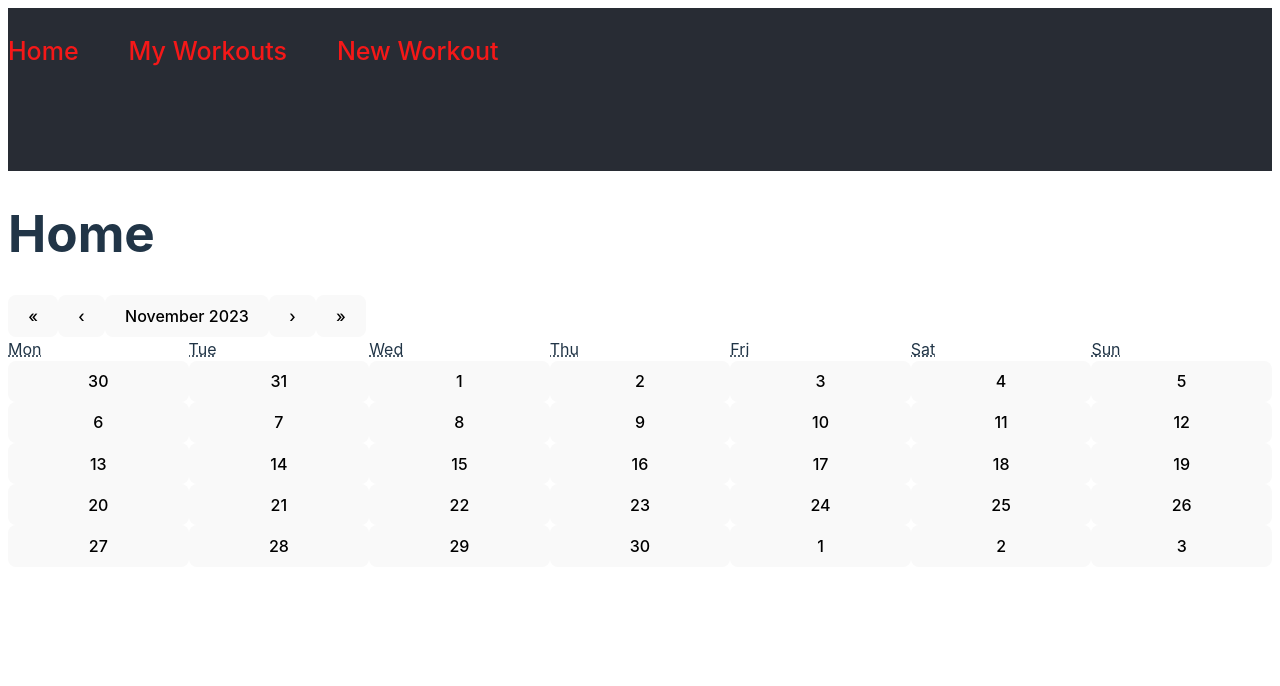
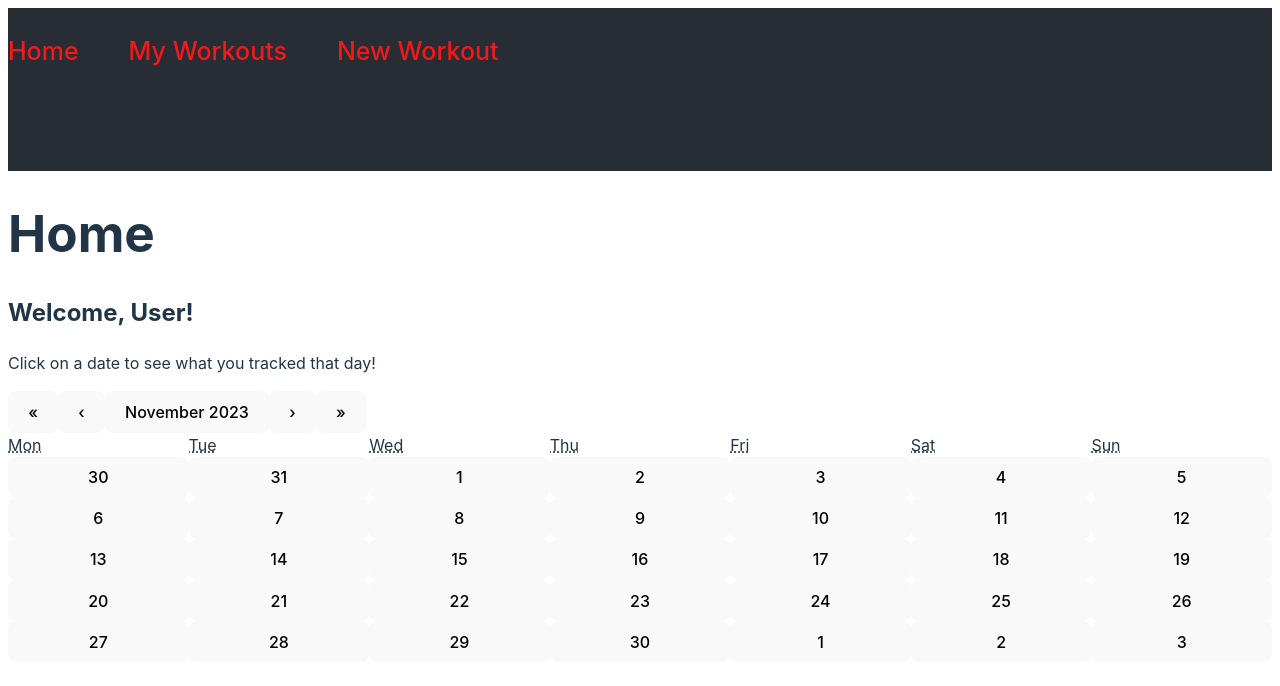
Before and after one commit to brianahlers/workoutwiz, a React (Vite) app in the folder client/: page / in a window 1280 px wide. Shown: the top 686 px of the page. Built offline with nearby package versions, Linux system fonts and the light colour scheme.

Commit message:
fixing minor details in frontend

```diff
--- a/client/src/Components/Home.jsx
+++ b/client/src/Components/Home.jsx
@@ -18,6 +18,8 @@ const Home = () => {
     return (
         <div className="home">
             <h1>Home</h1>
+            <h2>Welcome, User!</h2>
+            <p>Click on a date to see what you tracked that day!</p>
             <Calendar onChange={setValue} value={value} onClickDay={handleDateChange} />
 
         </div>
--- a/client/src/Components/MyWorkouts.jsx
+++ b/client/src/Components/MyWorkouts.jsx
@@ -1,4 +1,5 @@
 import React from 'react';
+import Button from 'react-bootstrap/Button';
 
 const MyWorkouts = () => {
     return (
--- a/client/src/Components/NewWorkout.jsx
+++ b/client/src/Components/NewWorkout.jsx
@@ -92,7 +92,6 @@ const NewWorkout = () => {
         onChange={handleWeightChange}
       />
       <button onClick={handleAddExercise}>Add Exercise</button>
-      <Button></Button>
     </>
   );
 };
```
